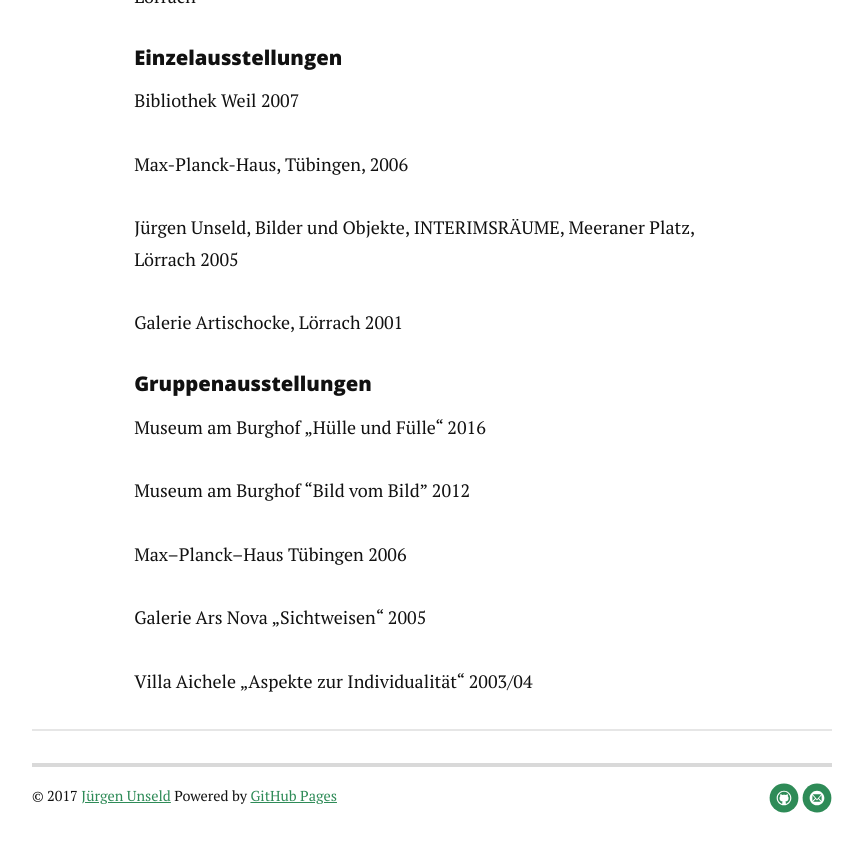
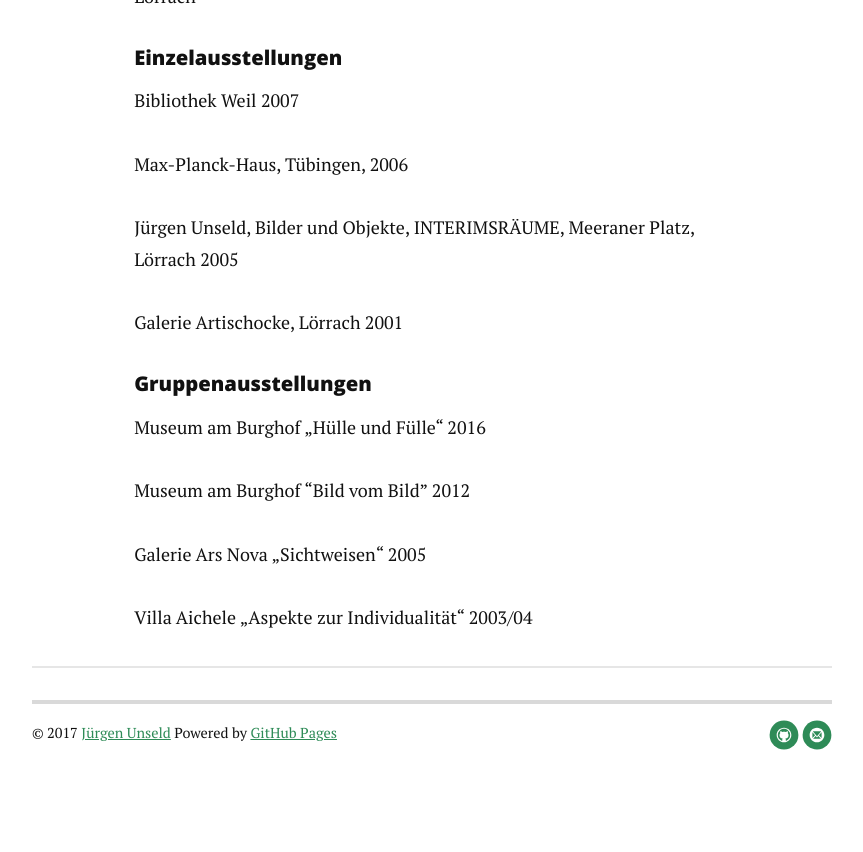
Before and after one commit to jueunseld/jueunseld.github.io, a Jekyll site: the page built from vita.md, in a window 1280 px wide and 900 px high, scrolled down 796 px. Shown: the top 852 px of the window, without its empty margins (208-1071 px from the left). Built offline with Jekyll 4.4.1, drawn with Linux system fonts in a browser that asks for light colours; nearby versions of some CDN libraries.

Commit message:
Update vita.md

```diff
--- a/vita.md
+++ b/vita.md
@@ -40,8 +40,6 @@ Museum am Burghof „Hülle und Fülle“ 2016
 
 Museum am Burghof "Bild vom Bild" 2012
 
-Max–Planck–Haus Tübingen 2006
-
 Galerie Ars Nova „Sichtweisen“ 2005
 
 Villa Aichele „Aspekte zur Individualität“ 2003/04
```
